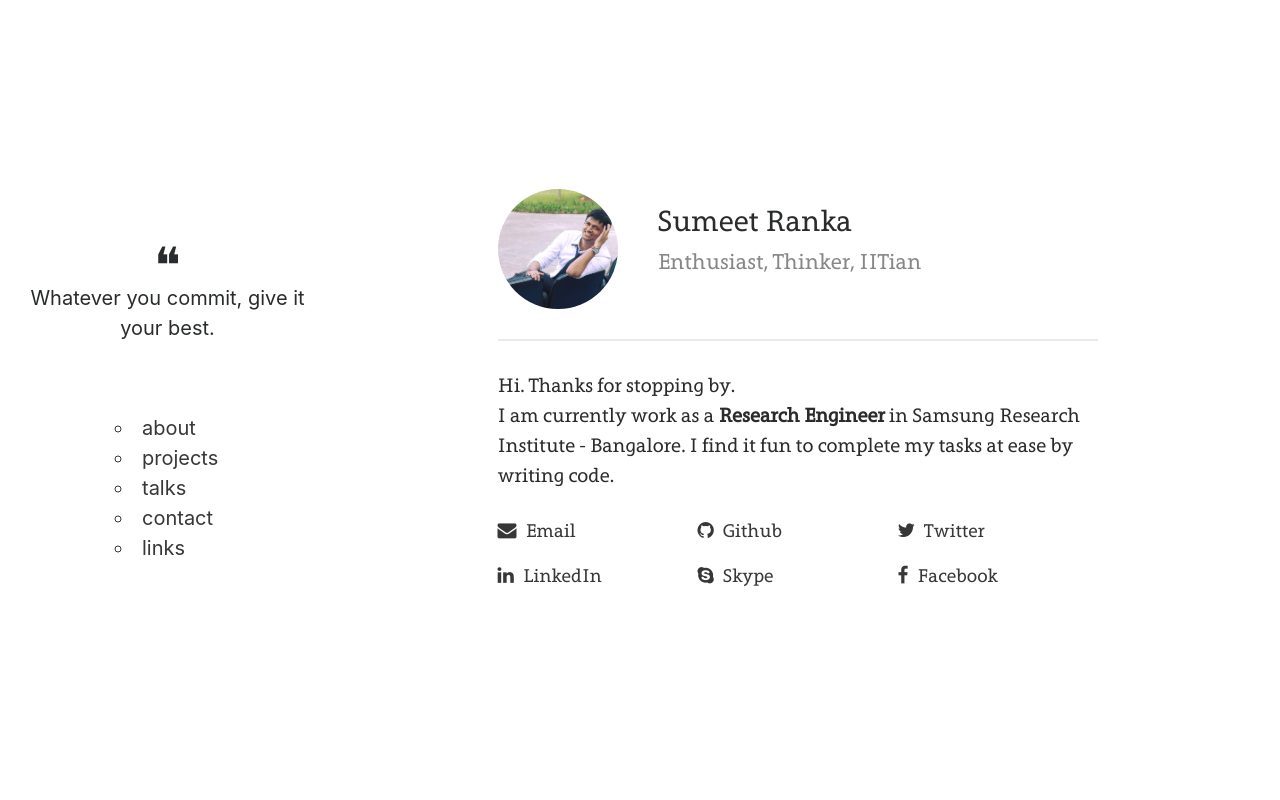
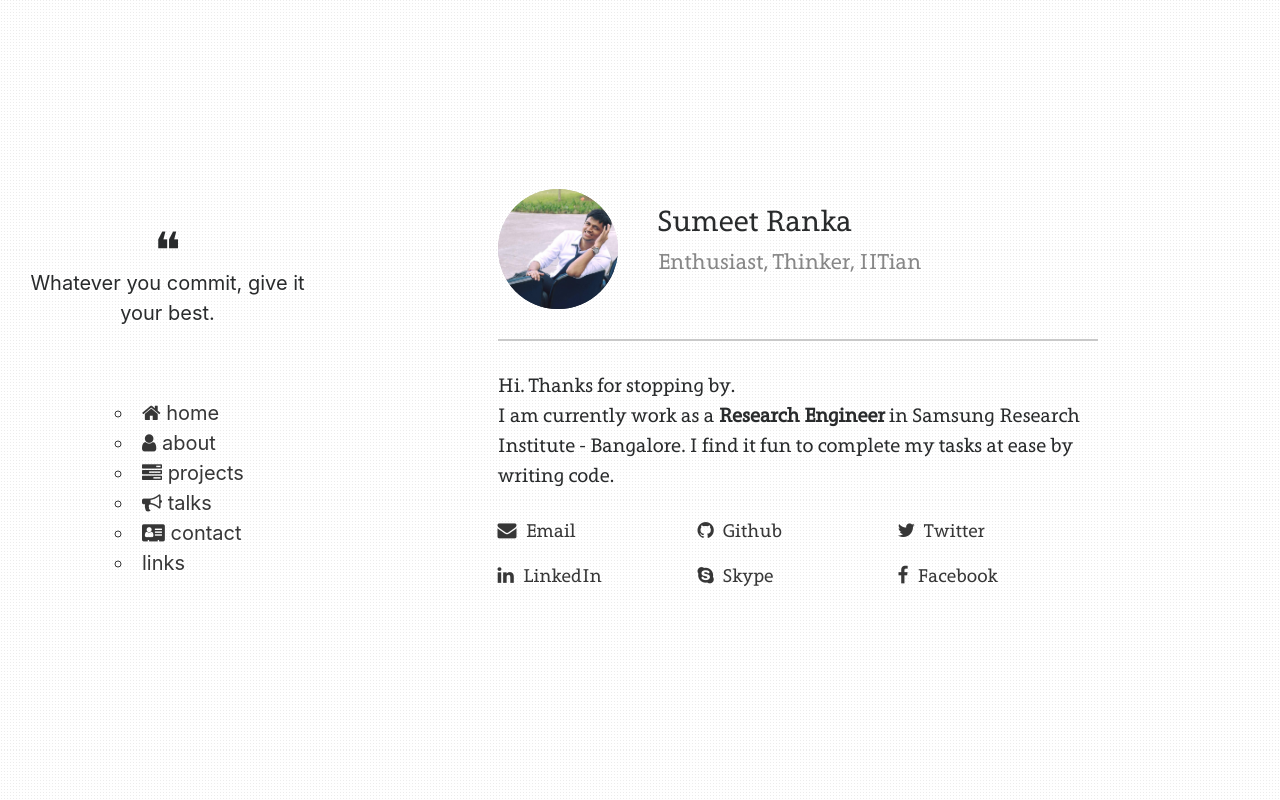
Before and after one commit to ranka47/ranka47.github.io, a plain HTML site: page index.html in a window 1280 px wide. Drawn offline with nearby package versions, Linux system fonts and the light colour scheme.

Commit message:
about.html CV.html added; background added

```diff
--- a/css/style.css
+++ b/css/style.css
@@ -16,6 +16,7 @@ html{
 }
 body{
     font-size: 2rem;
+    background-image: url('../images/background.jpg');
 }
 
 .container{
@@ -43,7 +44,9 @@ body{
 }
 
 a:hover{
-  color: #999999;
+  color: #999999!important;
+  text-decoration: none;
+  cursor: pointer;
 }
 
 li{
@@ -160,11 +163,13 @@ h3{
 @media (max-width: 800px) {
   .home-page {
     width: 80%;
-    margin: 0 auto; }
+    margin: 0 auto;
+  }
   .home-page .home-page__profile-card {
     border-bottom: 0;
     padding-bottom: 0;
-      margin-bottom: 2rem; }
+    margin-bottom: 2rem;
+  }
   .home-page .social-links__item {
     -webkit-box-flex: 0;
     -moz-box-flex: 0;
@@ -172,7 +177,9 @@ h3{
     -webkit-flex: 0 0 50%;
     -moz-flex: 0 0 50%;
     -ms-flex: 0 0 50%;
-      flex: 0 0 50%; } }
+    flex: 0 0 50%;
+  }
+}
 
 .profile-card {
   display: -webkit-box;
@@ -299,7 +306,8 @@ h3{
 .home-page__profile-card {
   padding-bottom: 3rem;
   margin-bottom: 3rem;
-  border-bottom: 2px solid #e7ebee; }
+  border-bottom: 2px solid #c9c9c9;
+}
 
 .home-page__about {
   margin-bottom: 2rem; }
--- a/index.html
+++ b/index.html
@@ -29,11 +29,12 @@
             </div>
             <div id="menu">
               <ul style="list-style-type: circle; list-style-position: inside;">
-                <li id="menuItem"><a onclick="load(this)">about</a></li>
-                <li id="menuItem"><a onclick="load(this)">projects</a></li>
-                <li id="menuItem"><a onclick="load(this)">talks</a></li>
-                <li id="menuItem"><a onclick="load(this)">contact</a></li>
-                <li id="menuItem"><a onclick="load(this)">links</a></li>
+                <a href=""><li id="menuItem"><i class="fa fa-home" aria-hidden="true"></i> home</li></a>
+                <a onclick="load(this)"><li id="menuItem"><i class="fa fa-user" aria-hidden="true"></i> about</li></a>
+                <a onclick="load(this)"><li id="menuItem"><i class="fa fa-tasks" aria-hidden="true"></i> projects</li></a>
+                <a onclick="load(this)"><li id="menuItem"><i class="fa fa-bullhorn" aria-hidden="true"></i> talks</li></a>
+                <a onclick="load(this)"><li id="menuItem"><i class="fa fa-address-card" aria-hidden="true"></i> contact</li></a>
+                <a onclick="load(this)"><li id="menuItem">links</li></a>
               </ul>
             </div>
           </div>
--- a/js/views.js
+++ b/js/views.js
@@ -1,9 +1,28 @@
+menuToHTML = {
+    "home": "",
+    "about": "about",
+    "projects": "projects",
+    "CV": "CV",
+    "links": "links"
+}
+
 function load(that){
-$.ajax({
-    url: "./pages/about.html",
-    context: document.body,
-    success: function(response) {
-        $("#details").html(response);
+    if(menuToHTML[that.innerText.trim()]){
+        $.ajax({
+            url: "./pages/" + menuToHTML[that.innerText.trim()] + ".html",
+            context: document.body,
+            success: function(response) {
+                $("#details").html(response);
+            }
+        });
     }
-});
+    else{
+        $.ajax({
+            url: ".",
+            context: document.body,
+            success: function(response) {
+                $("html").html(response);
+            }
+        });
+    }
 }
```
Lines whose indentation alone changed are shown as unchanged.
